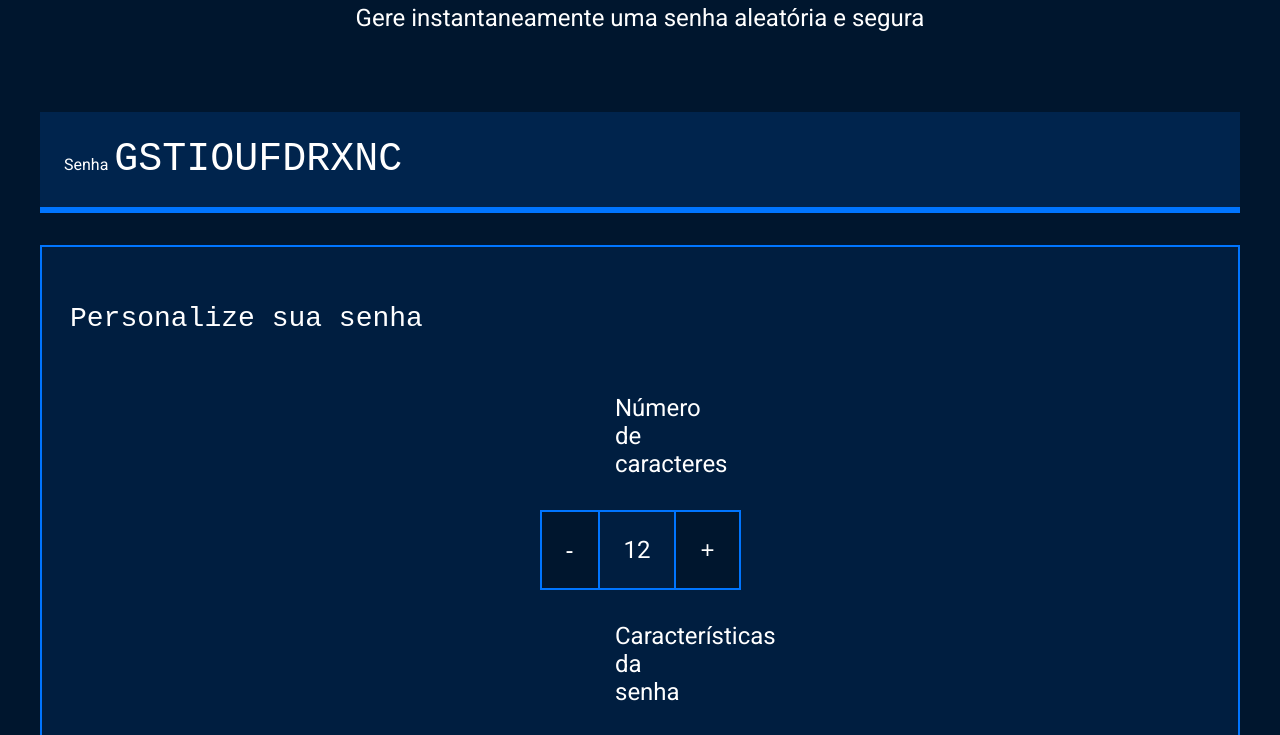
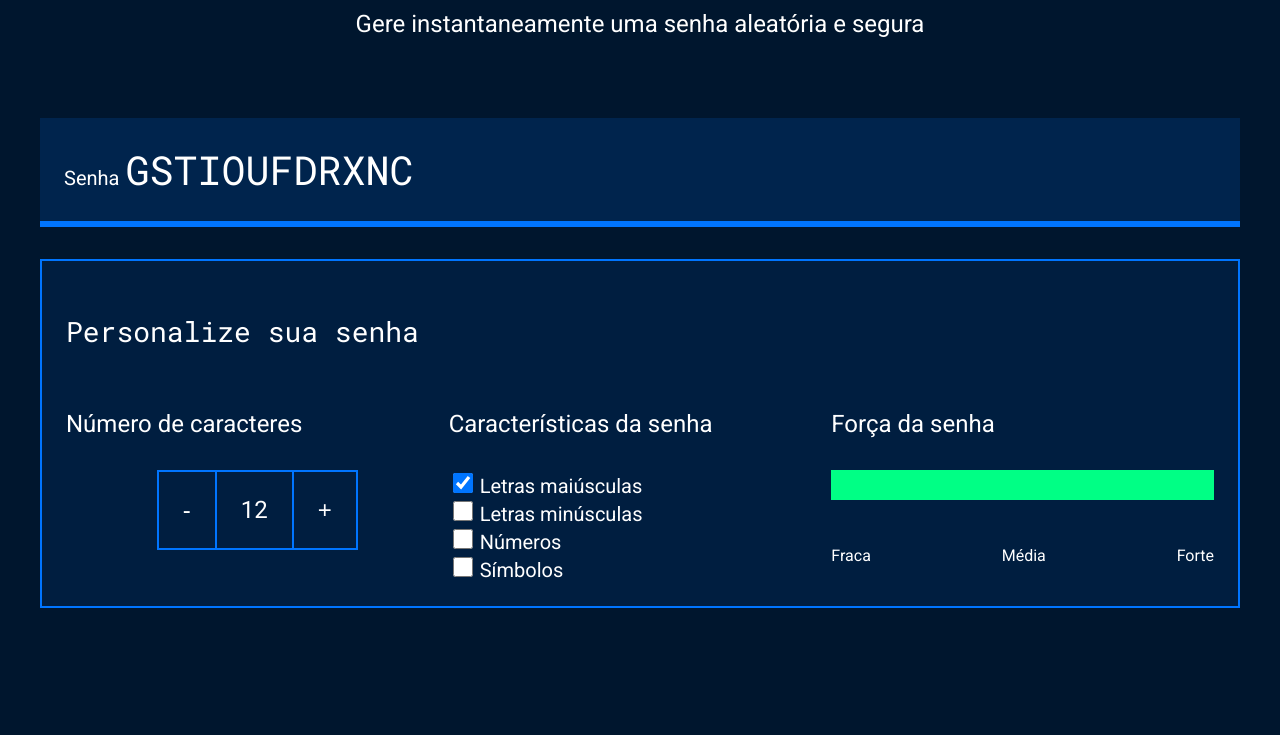
Before and after one commit to mllzi/GERAD0R-DE-SENHA, a plain HTML site: page index.html in a window 1280 px wide. Shown: the part 207-942 px from the top of the page. After the commit the page ends 823 px from the top, so only its background shows below. Drawn offline with Linux system fonts and the light colour scheme.

Commit message:
Update style.css

```diff
--- a/style.css
+++ b/style.css
@@ -1,4 +1,5 @@
-@import url('https://fonts.googleapis.com/css2?family=Roboto:ital,wght@0,100;0,300;0,400;0,500;0,700;0,900;1,100;1,300;1,400;1,500;1,700;1,900&display=swap');
+
+@import url('https://fonts.googleapis.com/css2?family=Roboto&family=Roboto+Mono&display=swap');
 
 :root{
     --branco: white;
@@ -6,9 +7,8 @@
     --fundo-senha: #00244D;
     --fundo-texto: #001E40;
     --borda: #0075FF;
---roboto: 'Roboto' , sans-serif;
---roboto-mono: 'Roboto mono' , monospace;
-
+    --roboto: 'Roboto', sans-serif;
+    --roboto-mono: 'Roboto Mono', monospace;
 }
 
 *{
@@ -48,32 +48,32 @@
     color: var(--branco);
     font-family: var(--roboto-mono);
     font-size: 40px;
-
+    width: 70%;
 }
 
-#campo-senha:focus {
+#campo-senha:focus{
     outline: none;
 }
 
-.conteudo {
+.conteudo{
     max-width: 1200px;
     margin: 0 auto;
 }
 
-.parametro {
+.parametro{
     background-color: var(--fundo-texto);
     border: 2px solid var(--borda);
     margin-top: 32px;
-    padding: 28px;
+    padding: 24px;
 }
 
-.parametro-titulo {
+.parametro-titulo{
     font-family: var(--roboto-mono);
     font-size: 28px;
 }
 
 .parametro-senha__titulo{
-    font-size: 24px;
+    font-size:24px;
 }
 
 .parametro-coluna__senha{
@@ -81,9 +81,8 @@
     flex-direction: column;
     justify-content: center;
 }
-
 .parametro-senha{
-    width: 50px;
+    width: 50%;
     margin: 0 auto;
 }
 
@@ -93,14 +92,13 @@
 }
 
 .parametro-senha__botao{
-    background-color: var(--cor-de-fundo);
+    background-color: var(--fundo-texto);
     color: var(--branco);
     border: 2px solid var(--borda);
     padding: 24px;
     font-size: 24px;
-    cursor: grab;
+    cursor: pointer;
 }
-
 .parametro-senha__texto{
     padding: 24px;
     border-top: 2px solid var(--borda);
@@ -109,7 +107,46 @@
     font-size: 24px;
 }
 
-@media screen and (min-widht:768px) {
+label{
+    font-size: 20px;
+}
+
+.checkbox{
+    width: 20px;
+    height: 20px;
+    cursor: pointer;
+}
+
+.barra{
+    background-color: var(--fundo-senha);
+    height: 30px;
+    width: 100%;
+}
+.forca{
+    height: 30px;
+    position: relative;
+    bottom: 30px;
+}
+.fraca{
+    width: 25%;
+    background-color: #E71B32;
+}
+.media{
+    background-color: #FAF408;
+    width: 50%;
+}
+.forte{
+    background-color: #00FF85;
+    width: 100%;
+}
+
+.parametro-senha-textos{
+    display: flex;
+    justify-content: space-between;
+}
+
+
+@media screen and (min-width: 768px) {
     .parametro-coluna__senha{
         flex-direction: row;
     }
```
Lines whose indentation alone changed are shown as unchanged.
